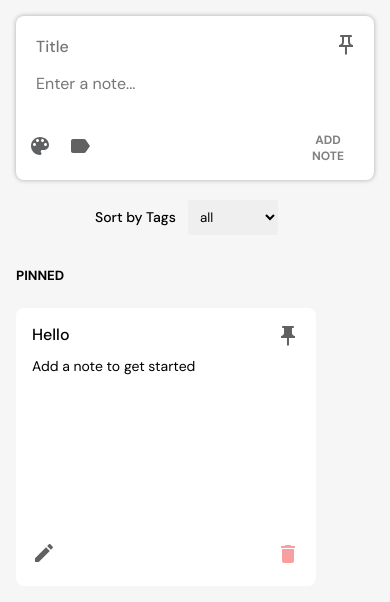
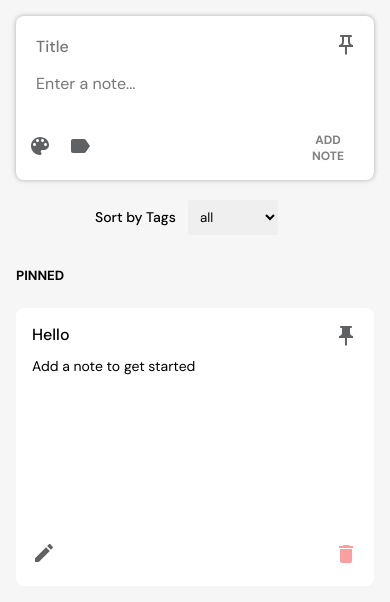
Before and after one commit to tejpatelme/my-notes-app, a React (Create React App) app: page / in a window 390 px wide. Shown: the top 602 px of the page. Built offline with nearby package versions, Linux system fonts and the light colour scheme.

Commit message:
style : responsive grid

```diff
--- a/src/components/NotesContainer.css
+++ b/src/components/NotesContainer.css
@@ -6,13 +6,61 @@
 .pinned-notes-container {
 	margin: 24px auto 24px auto;
 	display: grid;
-	grid-template-columns: repeat(auto-fit, minmax(150px, 300px));
+	grid-template-columns: repeat(4, 1fr);
 	gap: 16px;
 }
 
 .other-notes-container {
 	margin: 24px auto auto;
 	display: grid;
-	grid-template-columns: repeat(auto-fit, minmax(150px, 300px));
+	grid-template-columns: repeat(4, 1fr);
 	gap: 16px;
 }
+
+@media screen and (max-width: 1000px) {
+	.pinned-notes-container {
+		margin: 24px auto 24px auto;
+		display: grid;
+		grid-template-columns: repeat(3, 1fr);
+		gap: 16px;
+	}
+
+	.other-notes-container {
+		margin: 24px auto auto;
+		display: grid;
+		grid-template-columns: repeat(3, 1fr);
+		gap: 16px;
+	}
+}
+
+@media screen and (max-width: 768px) {
+	.pinned-notes-container {
+		margin: 24px auto 24px auto;
+		display: grid;
+		grid-template-columns: repeat(2, 1fr);
+		gap: 16px;
+	}
+
+	.other-notes-container {
+		margin: 24px auto auto;
+		display: grid;
+		grid-template-columns: repeat(2, 1fr);
+		gap: 16px;
+	}
+}
+
+@media screen and (max-width: 448px) {
+	.pinned-notes-container {
+		margin: 24px auto 24px auto;
+		display: grid;
+		grid-template-columns: repeat(1, 1fr);
+		gap: 16px;
+	}
+
+	.other-notes-container {
+		margin: 24px auto auto;
+		display: grid;
+		grid-template-columns: repeat(1, 1fr);
+		gap: 16px;
+	}
+}
```
